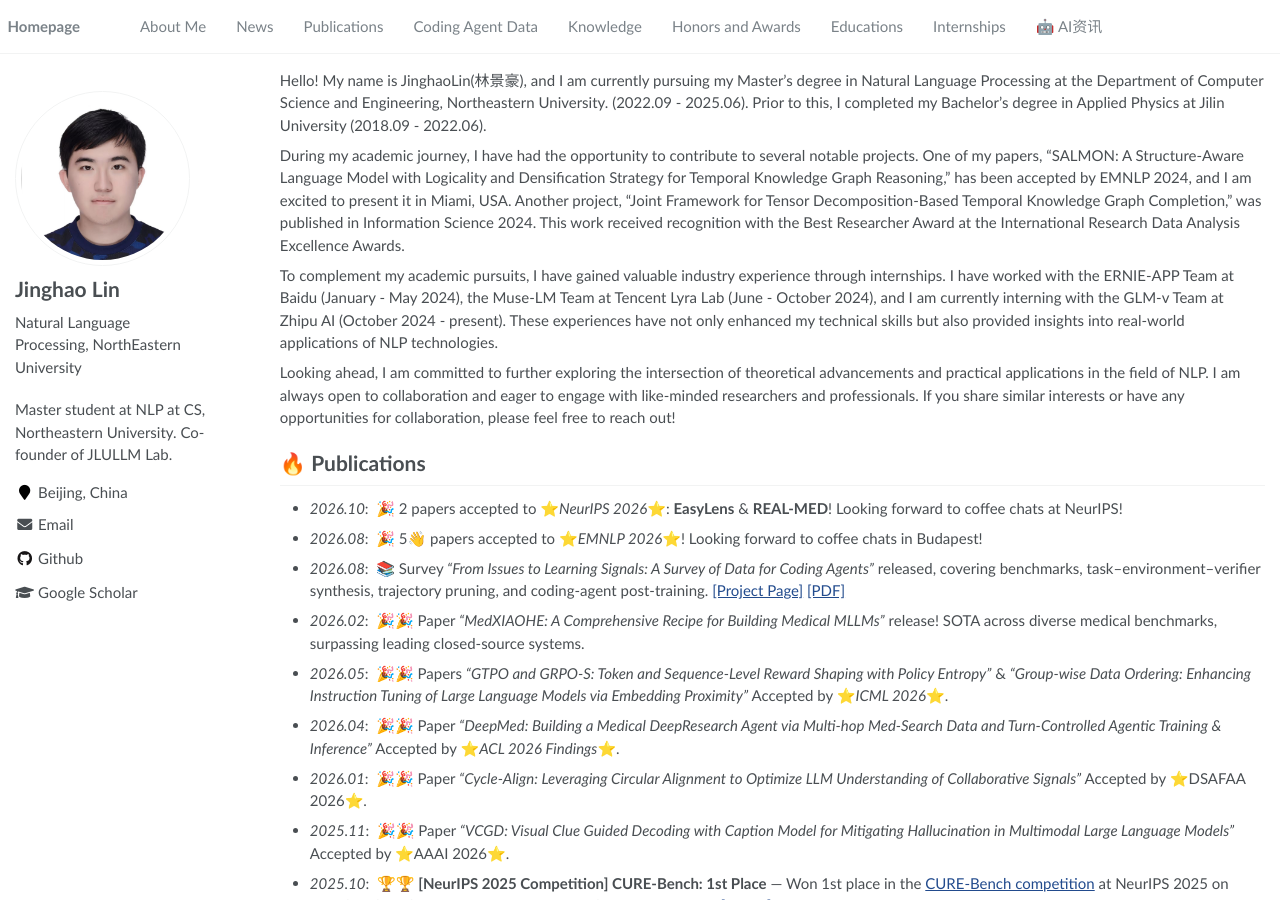
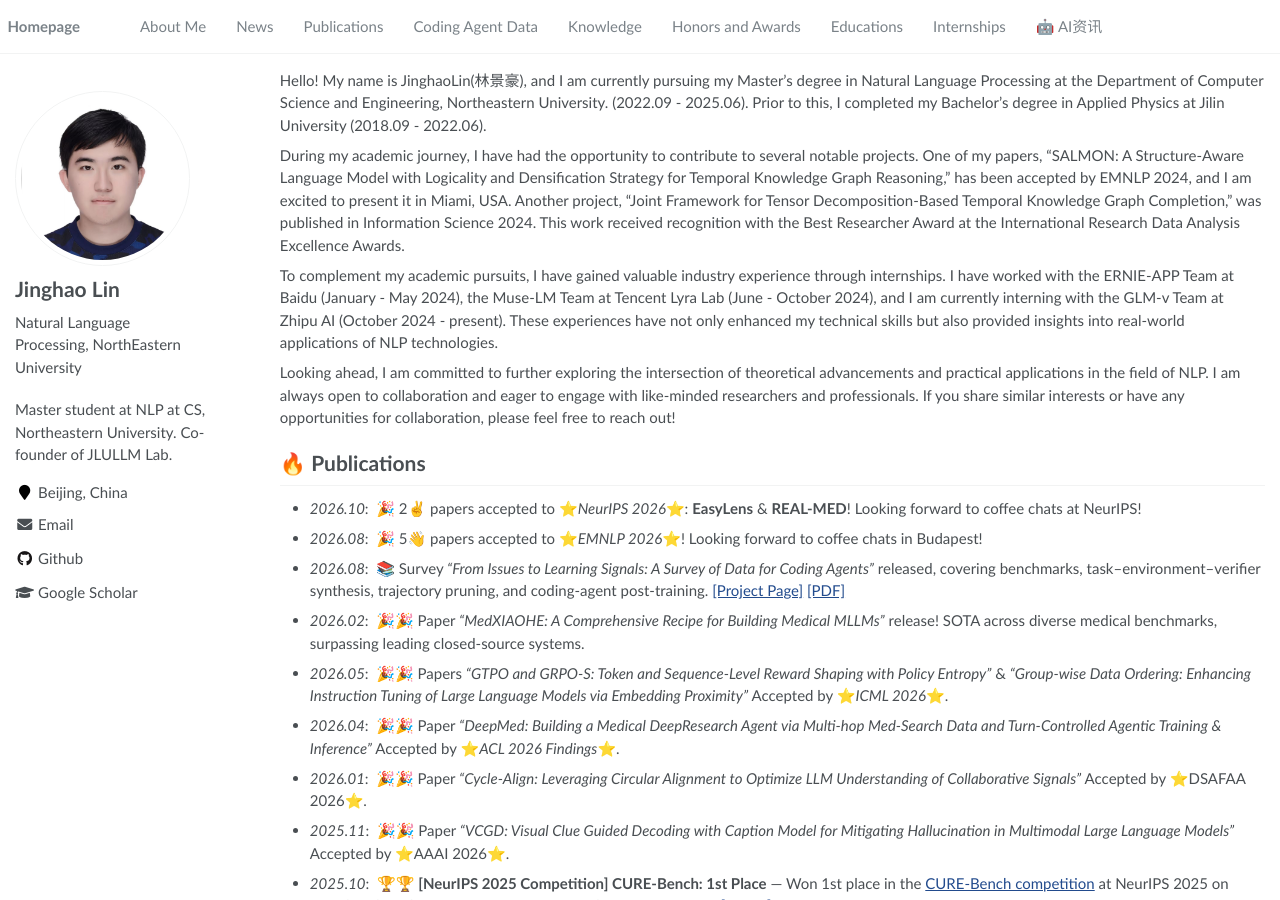
Before and after one commit to linjh1118/linjh1118.github.io, a Jekyll site: the page built from _pages/about.md, in a window 1280 px wide and 900 px high. Built offline with Jekyll 4.4.1, drawn with Linux system fonts in a browser that asks for light colours.

```diff
--- a/_pages/about.md
+++ b/_pages/about.md
@@ -25,7 +25,7 @@ To complement my academic pursuits, I have gained valuable industry experience t
 Looking ahead, I am committed to further exploring the intersection of theoretical advancements and practical applications in the field of NLP. I am always open to collaboration and eager to engage with like-minded researchers and professionals. If you share similar interests or have any opportunities for collaboration, please feel free to reach out!
 
 # 🔥 Publications
-- *2026.10*: &nbsp;🎉 2 papers accepted to ⭐️*NeurIPS 2026*⭐️: **EasyLens** & **REAL-MED**! Looking forward to coffee chats at NeurIPS!
+- *2026.10*: &nbsp;🎉 2✌️ papers accepted to ⭐️*NeurIPS 2026*⭐️: **EasyLens** & **REAL-MED**! Looking forward to coffee chats at NeurIPS!
 - *2026.08*: &nbsp;🎉 5👋 papers accepted to ⭐️*EMNLP 2026*⭐️! Looking forward to coffee chats in Budapest!
 - *2026.08*: &nbsp;📚 Survey *"From Issues to Learning Signals: A Survey of Data for Coding Agents"* released, covering benchmarks, task–environment–verifier synthesis, trajectory pruning, and coding-agent post-training. [[Project Page]](/coding-agent-data/) [[PDF]](/coding-agent-data/assets/coding_agent_data_survey.pdf)
 - *2026.02*: &nbsp;🎉🎉 Paper *"MedXIAOHE: A Comprehensive Recipe for Building Medical MLLMs"* release! SOTA across diverse medical benchmarks, surpassing leading closed-source systems.
```
